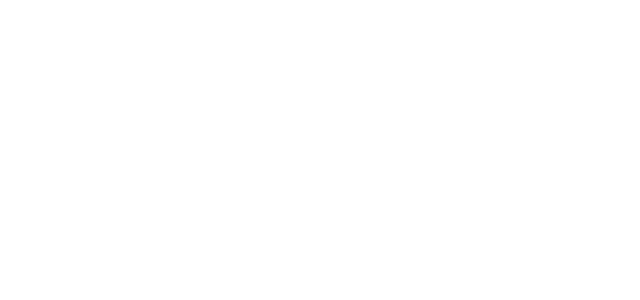
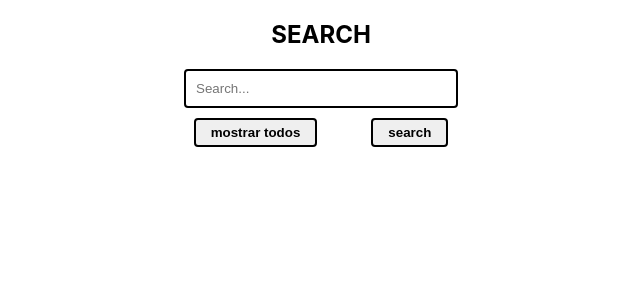
Before and after one commit to AlexLealInchcape/crud-front-app, a React (Create React App) app: page / in a window 1280 px wide. Shown: the top 300 px of the page, without its empty margins (319-959 px from the left). Built offline with nearby package versions, Linux system fonts and the light colour scheme.

Commit message:
creating search component and adding functions

```diff
--- a/src/App.js
+++ b/src/App.js
@@ -1,9 +1,12 @@
 import './App.css';
+import Search from './components/Button/SearchBar/SearchBar';
+
 
 function App() {
   return (
     <div className="App">
       {/* Componentes aca */}
+      <Search />
     </div>
   );
 }
--- /dev/null
+++ b/src/components/Button/SearchBar/SearchBar.jsx
@@ -0,0 +1,36 @@
+
+import React, { useState } from "react";
+import style from './searchBar.module.css';
+
+const Search = () => {
+
+    const [search, setSearch] = useState('')
+
+    const handleSubmit = (e) => {
+        e.preventDefault()
+    }
+
+    const handleChange = (e) => {
+        e.preventDefault()
+        let consolex = e.target.value
+        console.log("🚀 ~ console ->", consolex)
+        setSearch(e.target.value)
+    }
+
+    const handleMostrar = () => {
+        console.log('Funcion mostrar todos')
+    }
+
+    return (
+        <div>
+            <h2 className={style.search}>Search</h2>
+            <input className={style.input} value={search} onChange={e => handleChange(e)} placeholder="Search..." />
+            <div className={style.btns}>
+                <button className={style.btn1} type="submit" onClick={handleMostrar}>mostrar todos</button>
+                <button className={style.btn2} type="submit" onClick={handleSubmit}>search</button>
+            </div>
+        </div>
+    )
+}
+
+export default Search;
--- /dev/null
+++ b/src/components/Button/SearchBar/searchBar.module.css
@@ -0,0 +1,34 @@
+.search {
+    text-transform: uppercase;
+}
+
+.input {
+    border: 2px solid black;
+    border-radius: 4px;
+    padding: 10px;
+    width: 250px;
+    margin-bottom: 10px;
+}
+
+.btn1 {
+    margin-right: 54px;
+    border: 2px solid black;
+    border-radius: 4px;
+    padding: 5px 15px;
+    font-weight: 900;
+}
+
+.btn1:hover {
+    cursor: pointer;
+}
+
+.btn2 {
+    border: 2px solid black;
+    border-radius: 4px;
+    padding: 5px 15px;
+    font-weight: 900;
+}
+
+.btn2:hover {
+    cursor: pointer;
+}
```
